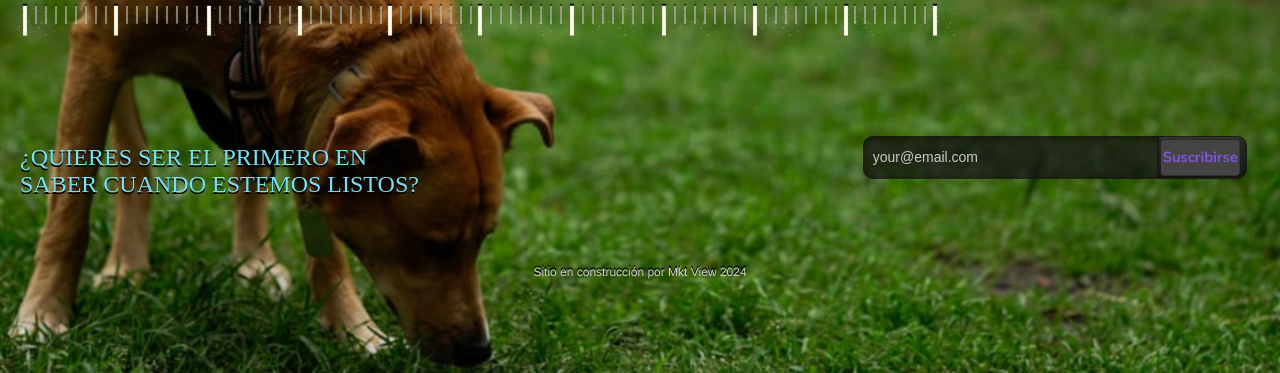
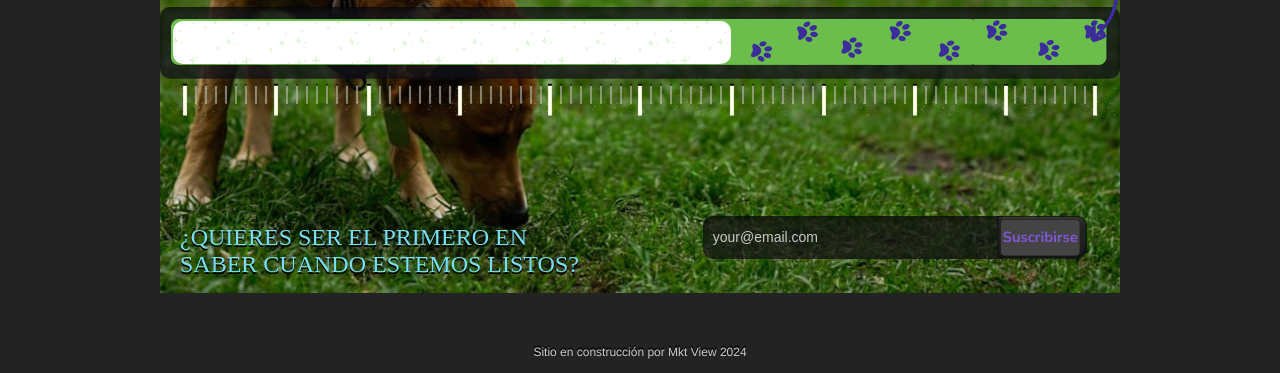
Before and after one commit to fer-OA/adiestra-progress-bar, a plain HTML site: page index.html in a window 1280 px wide. Shown: the part 427-800 px from the top of the page. Drawn offline with nearby package versions, Linux system fonts and the light colour scheme; a web font is replaced by a local one.

Commit message:
Update style.css

```diff
--- a/style.css
+++ b/style.css
@@ -10,16 +10,13 @@ body {
     	display: block;
 		}
 		.wrapper {
-    width: 100%; /* Ensures the wrapper takes the full width of its container */
-    min-height: 100vh; /* Ensures the wrapper takes the full height of the viewport */
-    margin: 0 auto; /* Centers the wrapper horizontally */
-    text-align: center; /* Centers text inside the wrapper */
-    background: url('images/bg-light.png') no-repeat center center; /* Centers the background image */
-    background-size: cover; /* Ensures the image covers the entire area of the wrapper while maintaining its aspect ratio */
-    padding-top: 20px; /* Adds padding at the top of the wrapper */
-    box-sizing: border-box; /* Ensures padding is included in the width and height */
-    overflow-x: hidden; /* Prevents horizontal scrolling */
-}
+		width: 960px;
+		min-height: 720px;
+		margin: 0 auto;
+		text-align: center;
+		background: url(images/bg-light.png) no-repeat;
+		padding-top: 20px;
+		}
 
 
 
```
